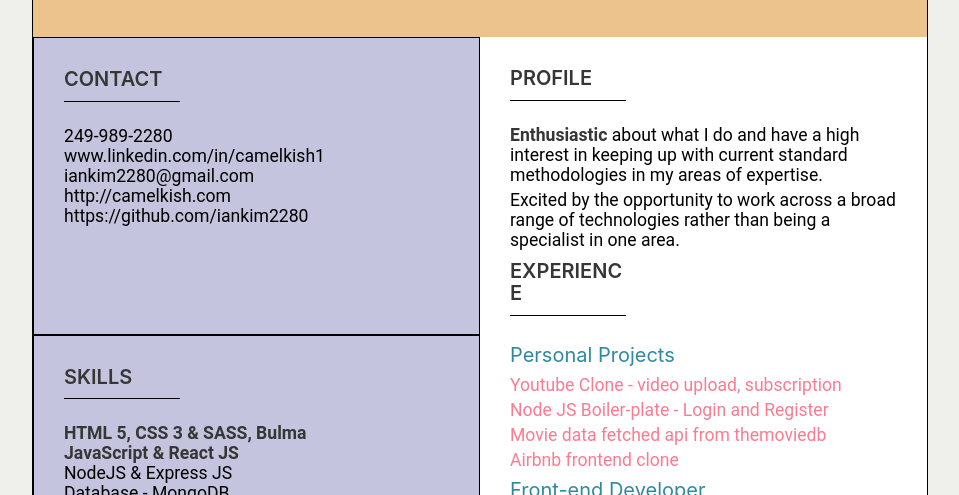
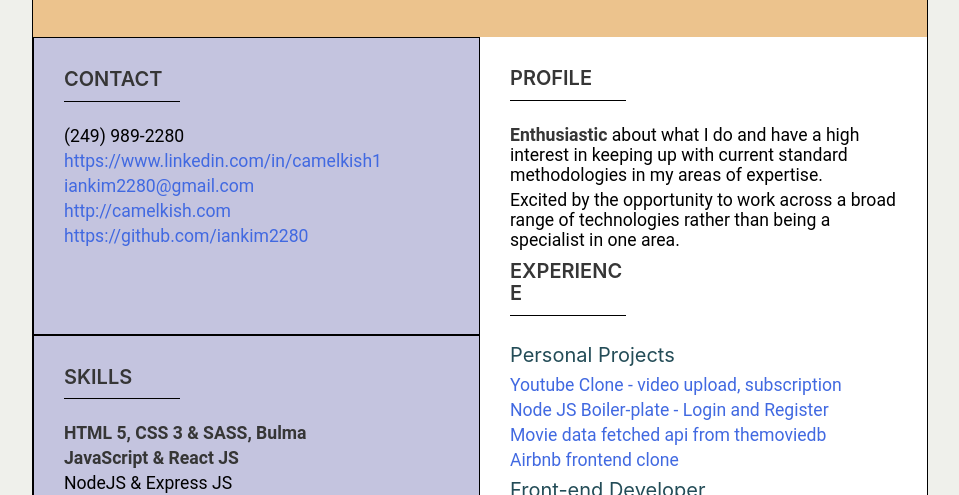
Before and after one commit to iankim2280/resume, a website: page index.html in a window 1280 px wide. Shown: the part 289-784 px from the top of the page, without its empty margins (160-1119 px from the left). Drawn offline with Linux system fonts and the light colour scheme.

Commit message:
changed a tags styles

```diff
--- a/index.html
+++ b/index.html
@@ -26,14 +26,14 @@
           <div class="grid1 grid">
             <p class="title is-5">CONTACT</p>
             <ul class="info">
-              <li>249-989-2280</li>
-              <li>www.linkedin.com/in/camelkish1
+              <li>(249) 989-2280</li>
+              <li><a href="https://www.linkedin.com/in/camelkish1">https://www.linkedin.com/in/camelkish1</a>
               </li>
-              <li>iankim2280@gmail.com
+              <li><a href="mailto:iankim2280@gmail.com">iankim2280@gmail.com</a>
               </li>
-              <li>http://camelkish.com
+              <li><a href="http://camelkish.com">http://camelkish.com</a>
               </li>
-              <li>https://github.com/iankim2280</li>
+              <li><a href="https://github.com/iankim2280">https://github.com/iankim2280</a></li>
             </ul>
           </div>
           <div class="grid2 grid">
--- a/sass/styles.scss
+++ b/sass/styles.scss
@@ -82,6 +82,9 @@ body {
         grid-template-rows: repeat(3, 1fr);
         grid-column-gap: 0px;
         grid-row-gap: 0px;
+        a {
+          color: royalblue;
+        }
 
         .grid {
           border: $border-black;
@@ -96,6 +99,9 @@ body {
           .info {
             font: 1.1rem roboto, $family-sans-serif;
             color: $black;
+            li {
+              padding-bottom: 5px;
+            }
           }
         }
         .grid1 {
@@ -122,7 +128,7 @@ body {
           }
           .subTitle {
             font-size: 1.25rem;
-            color: rgb(46, 137, 160);
+            color: rgb(35, 76, 87);
             padding-bottom: 5px;
           }
           li {
```
Also changed, not shown: css/styles.css.
